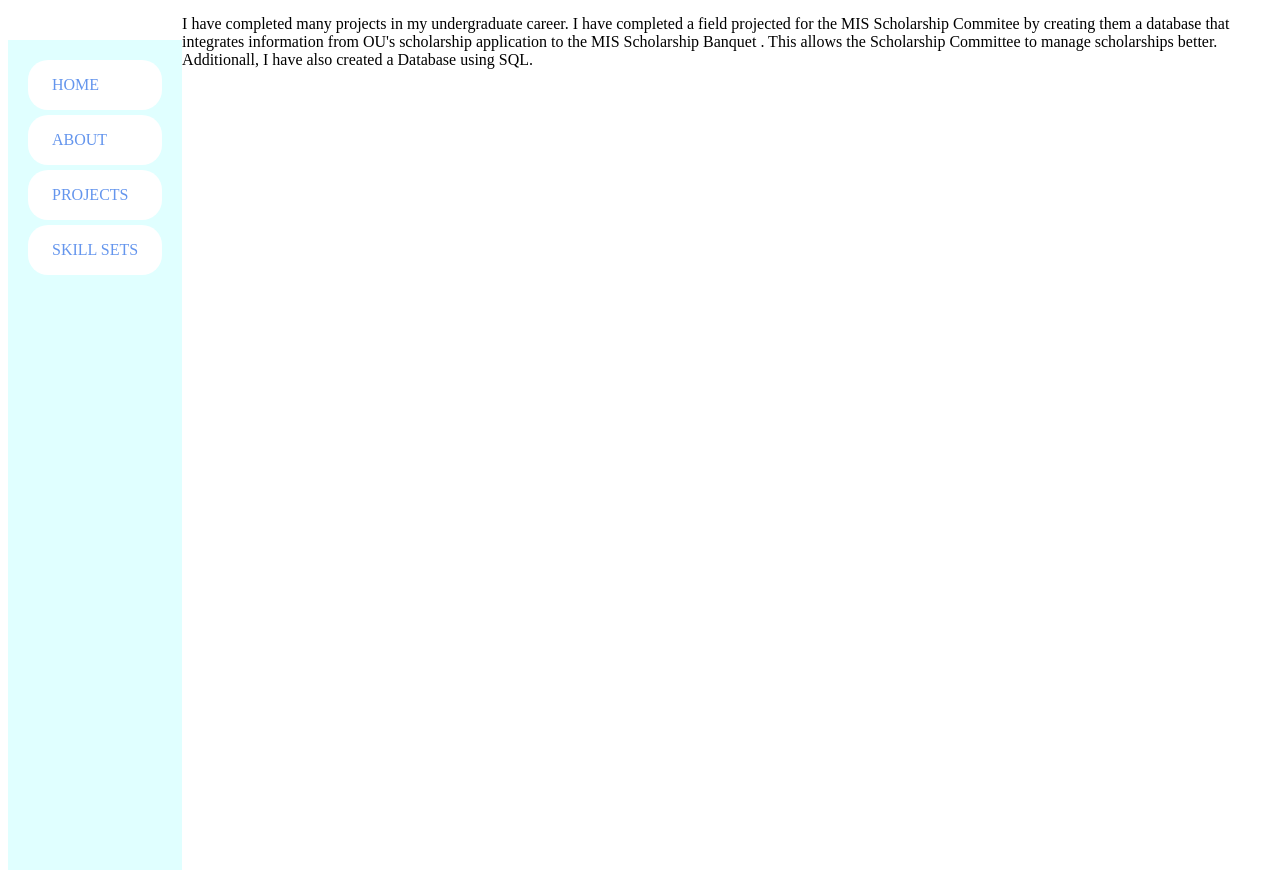
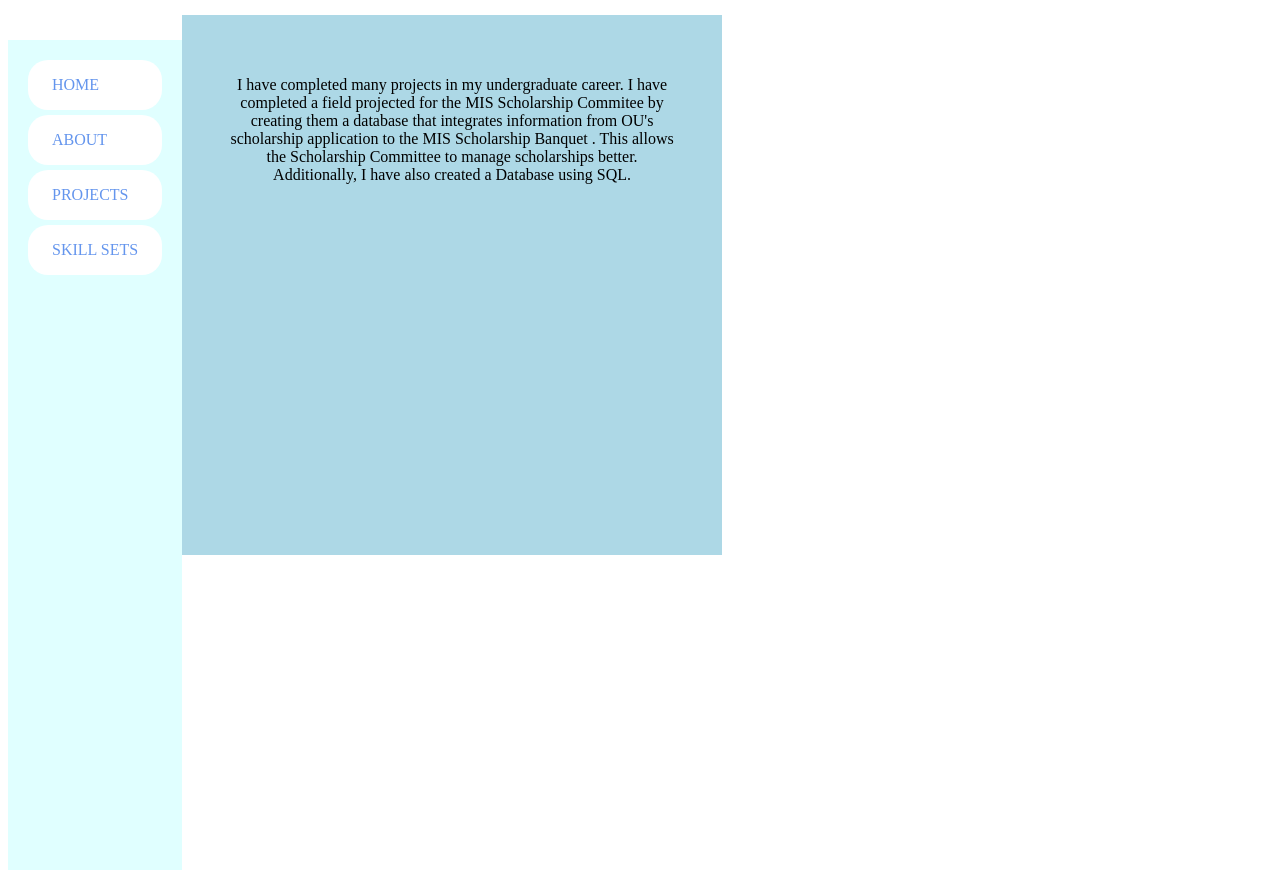
Before and after one commit to nhavihoang/nhavihoang.github.io, a plain HTML site: page Projects.html in a window 1280 px wide. Shown: the part 44-914 px from the top of the page. Drawn offline with Linux system fonts and the light colour scheme.

Commit message:
added main body style

```diff
--- a/Projects.html
+++ b/Projects.html
@@ -19,11 +19,14 @@
                 <li><a href="SkillsSets.html">Skill Sets</a></li>
             </ul>
         </nav>
-        <p>
-            I have completed many projects in my undergraduate career. I have completed a field projected for the MIS
-            Scholarship Commitee by creating them a database that integrates information from OU's scholarship application to the MIS Scholarship Banquet
-            . This allows the Scholarship Committee to manage scholarships better. Additionall, I have also created a Database using SQL.
-        </p>
+        <div id="project">
+            <p>
+                I have completed many projects in my undergraduate career. I have completed a field projected for the MIS
+                Scholarship Commitee by creating them a database that integrates information from OU's scholarship application to the MIS Scholarship Banquet
+                . This allows the Scholarship Committee to manage scholarships better. Additionally, I have also created a Database using SQL.
+            </p>
+        </div>
+
     </div>
 
 </body>
--- a/StyleSheet1.css
+++ b/StyleSheet1.css
@@ -36,4 +36,11 @@ text-align: center;*/
     color: black;
     margin: 0 auto;
     text-align: center;
+    border: 5px solid lightblue;
 }
+body{
+    background: url(../images/background.jpg) no-repeat center center fixed;
+}
+div{
+    margin: 25px;
+}
--- a/projects.css
+++ b/projects.css
@@ -21,3 +21,15 @@ li a {
     display: block;
     border-radius: 20px;
 }
+#project {
+    float: left;
+    display: block;
+    background-color: lightblue;
+    width: 450px;
+    height: 450px;
+    padding: 40px;
+    color: black;
+    margin: 0 auto;
+    text-align: center;
+    border: 5px solid lightblue;
+}
```
Also changed, not shown: SkillsSets.html (+1 -1 lines), aboutsheet.css (+12 -0 lines), skillset.css (+12 -0 lines).
